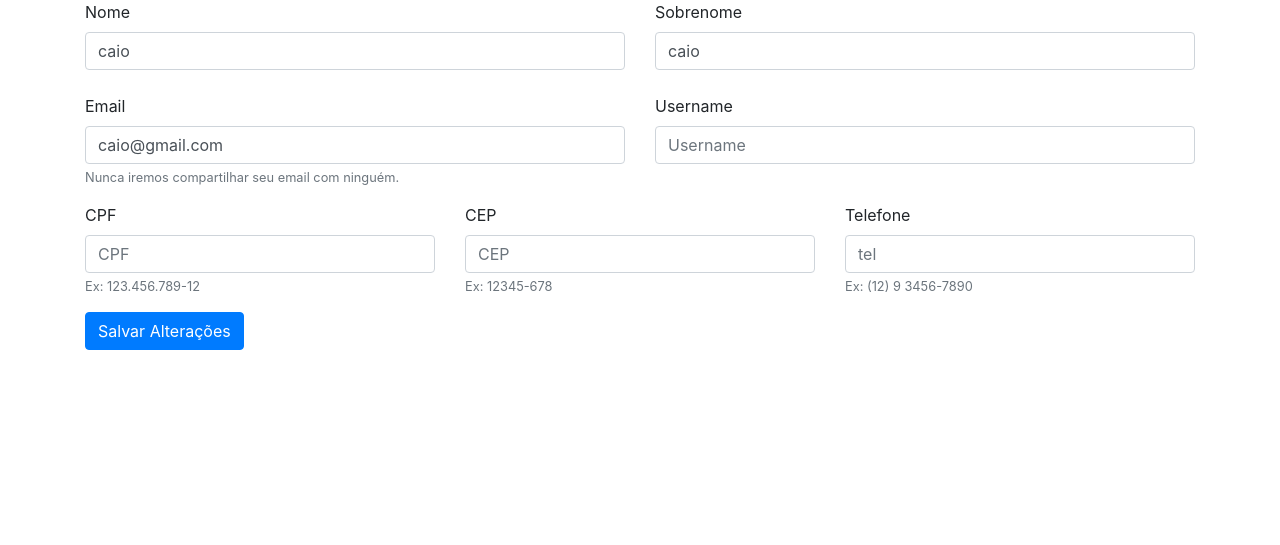
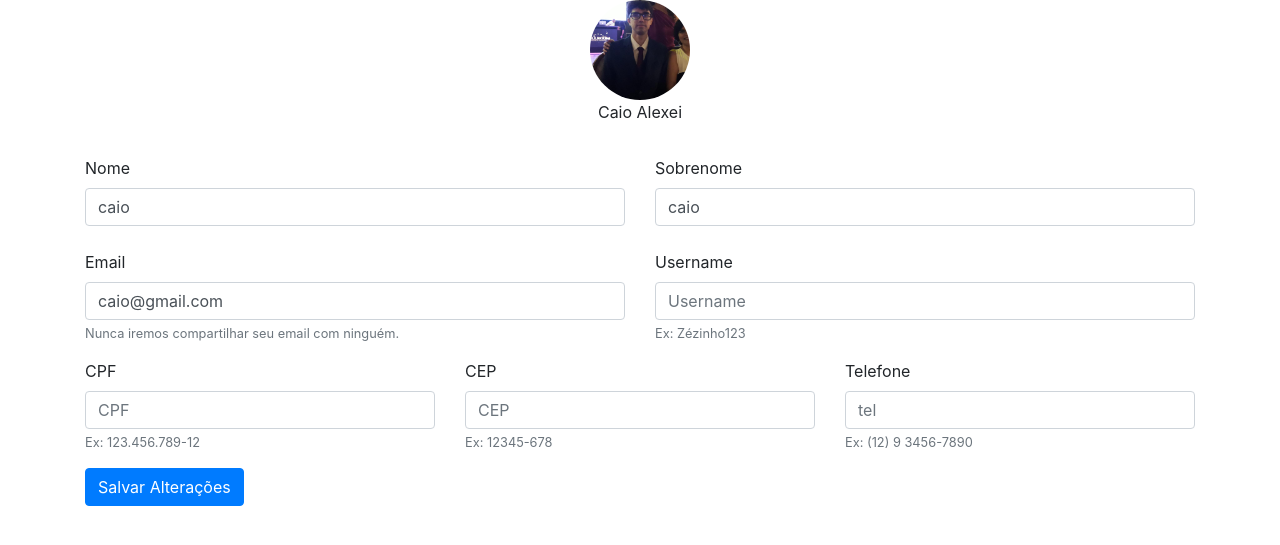
Before and after one commit to CaioAlexei/fasttravel, a PHP site: page /logado/perfil/perfil.php in a window 1280 px wide. Shown: the part 56-601 px from the top of the page. Run offline with PHP 8.4, Linux system fonts and the light colour scheme; a user stored in the database is signed in; some libraries are stand-ins or nearby versions.

Commit message:
Perfil Básico com User-Imagem e Nome

```diff
--- a/Site/logado/perfil/perfil.php
+++ b/Site/logado/perfil/perfil.php
@@ -52,6 +52,12 @@
         </nav>
     </section>
 
+    <div class="container" style="text-align:center;">
+        <img src="fotos/caio.jpeg" width="100px" heigh="100px" alt="Foto de Perfil" style="margin: auto; border-radius: 50%;" >
+        <br><label for="nome">Caio Alexei</label><br><br>
+
+    </div>
+
     <div class="container">
         <form>
             <div class="row">
@@ -79,6 +85,7 @@
                     <div class="form-group">
                         <label for="username">Username</label>
                         <input type="text" class="form-control" id="username" placeholder="Username">
+                        <small id="Usernamehelp" class="form-text text-muted">Ex: Zézinho123</small>
                     </div>
                 </div>
             </div>
```
Also changed, not shown: Site/logado/perfil/fotos/caio.jpeg (added).
